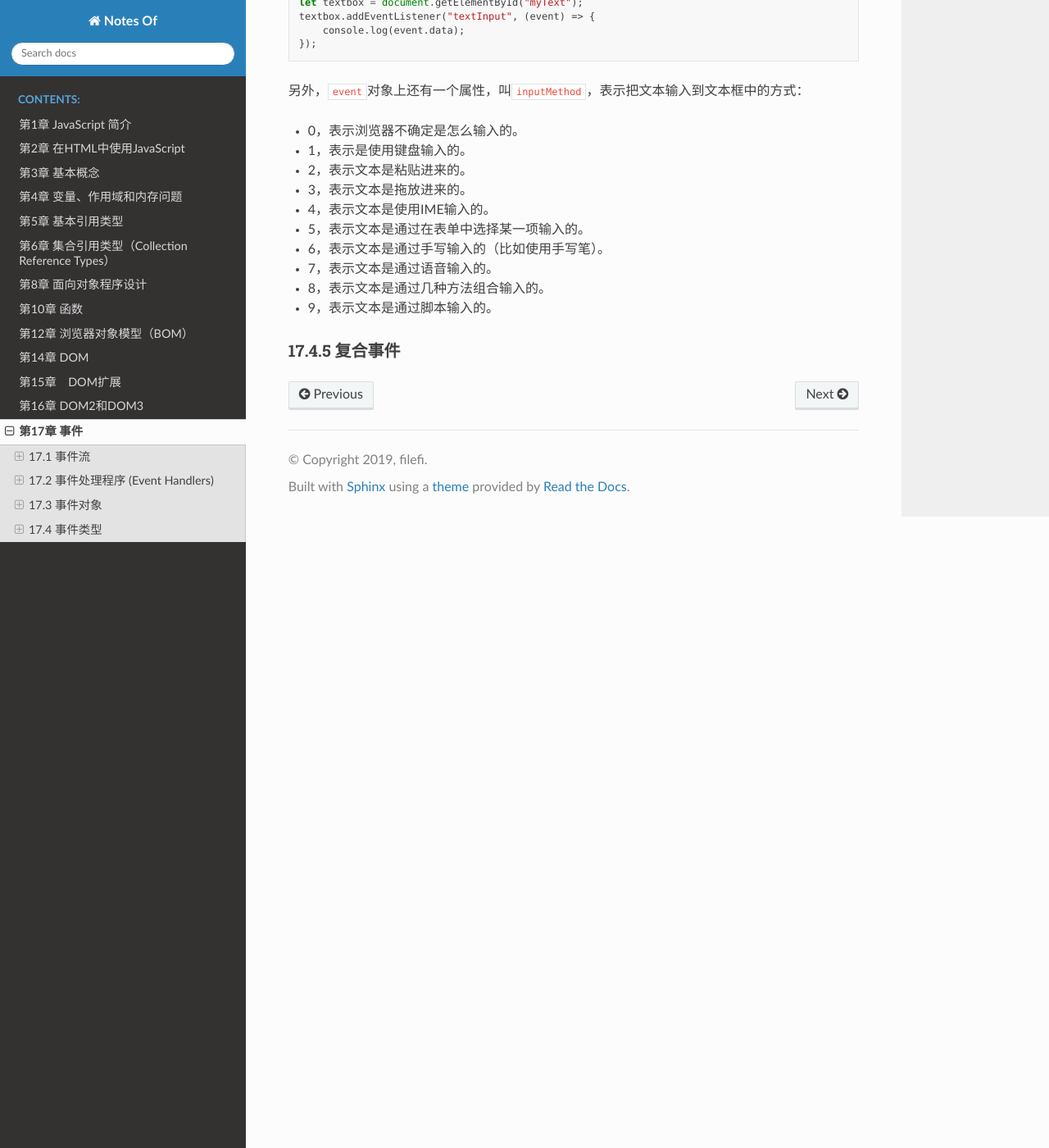
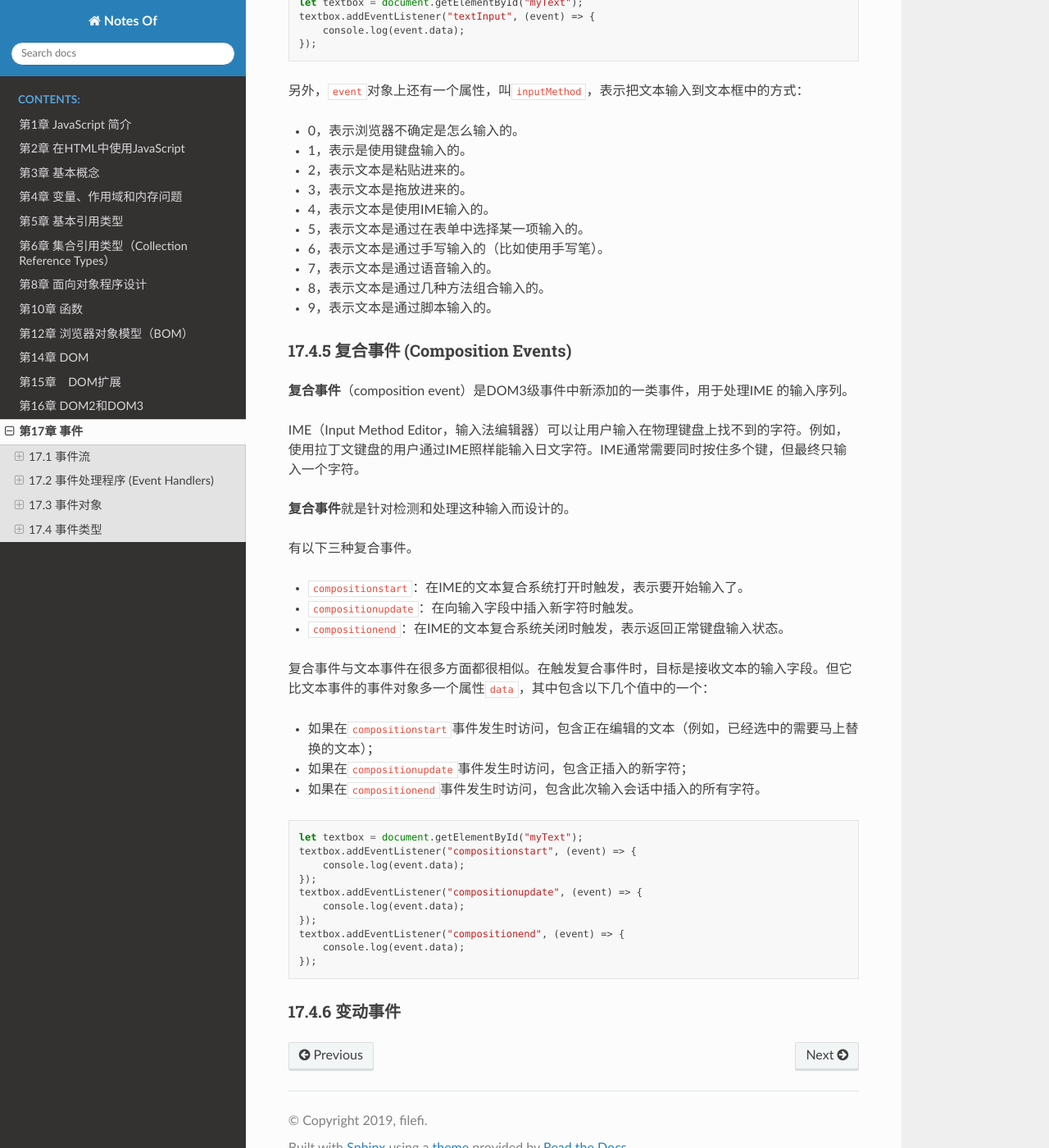
Before and after one commit to filefi/NotesOfProfessional-JavaScript-for-Web-Developers, a Sphinx documentation site: the page built from source/Chapter17-Events.md, in a window 1280 px wide and 1400 px high, scrolled down 21117 px. Shown: the whole window at 82% size. Built offline with Sphinx 7.4.7 and the Read the Docs theme 2.0.0, drawn with Linux system fonts in a browser that asks for light colours.

````diff
--- a/source/Chapter17-Events.md
+++ b/source/Chapter17-Events.md
@@ -766,4 +766,37 @@ textbox.addEventListener("textInput", (event) => {
 
 
 
-### 17.4.5 复合事件
+### 17.4.5 复合事件 (Composition Events)
+
+**复合事件**（composition event）是DOM3级事件中新添加的一类事件，用于处理IME 的输入序列。
+
+IME（Input Method Editor，输入法编辑器）可以让用户输入在物理键盘上找不到的字符。例如，使用拉丁文键盘的用户通过IME照样能输入日文字符。IME通常需要同时按住多个键，但最终只输入一个字符。
+
+**复合事件**就是针对检测和处理这种输入而设计的。
+
+有以下三种复合事件。
+
+- `compositionstart`：在IME的文本复合系统打开时触发，表示要开始输入了。
+- `compositionupdate`：在向输入字段中插入新字符时触发。
+- `compositionend`：在IME的文本复合系统关闭时触发，表示返回正常键盘输入状态。
+
+复合事件与文本事件在很多方面都很相似。在触发复合事件时，目标是接收文本的输入字段。但它比文本事件的事件对象多一个属性`data`，其中包含以下几个值中的一个：
+
+- 如果在`compositionstart`事件发生时访问，包含正在编辑的文本（例如，已经选中的需要马上替换的文本）；
+- 如果在`compositionupdate`事件发生时访问，包含正插入的新字符；
+- 如果在`compositionend`事件发生时访问，包含此次输入会话中插入的所有字符。
+
+```js
+let textbox = document.getElementById("myText");
+textbox.addEventListener("compositionstart", (event) => {
+    console.log(event.data);
+});
+textbox.addEventListener("compositionupdate", (event) => {
+    console.log(event.data);
+});
+textbox.addEventListener("compositionend", (event) => {
+    console.log(event.data);
+});
+```
+
+### 17.4.6 变动事件
````
